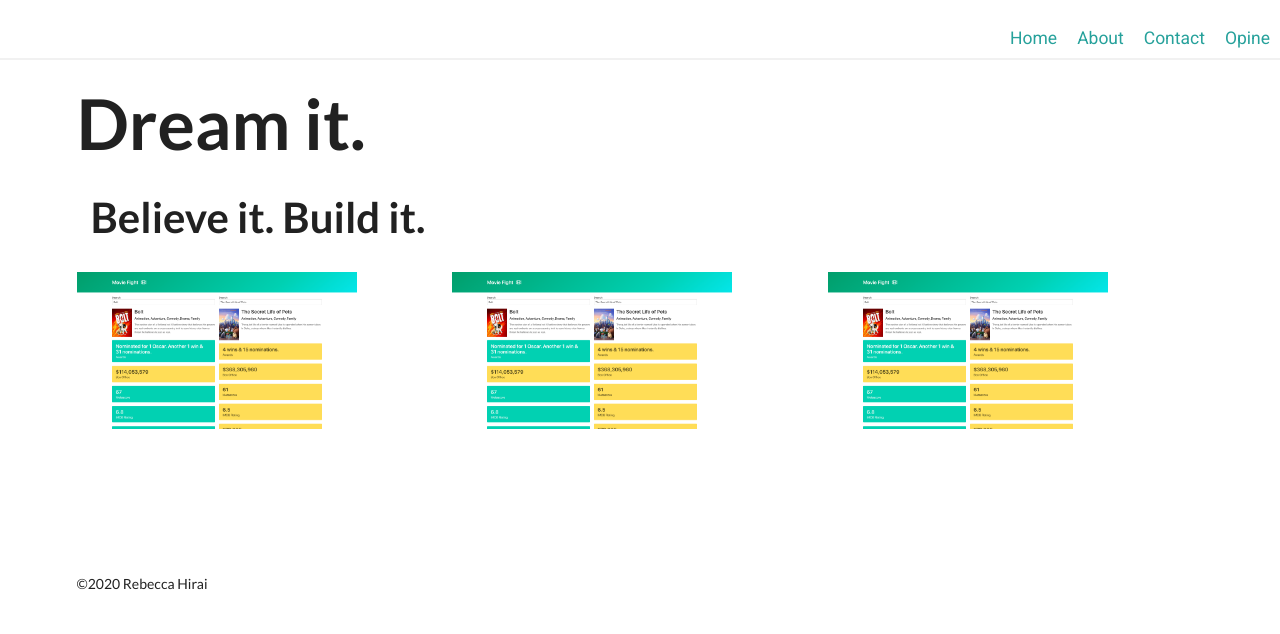
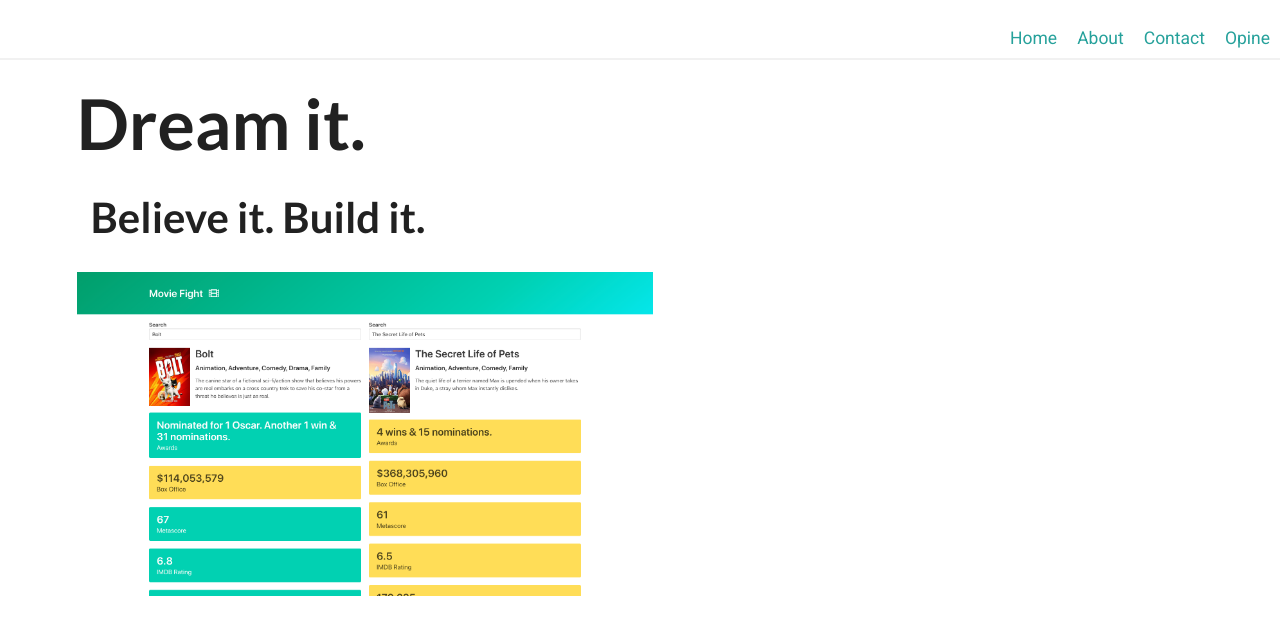
Before and after one commit to rebecca1231/portfolio2, a React (Create React App) app: page / in a window 1280 px wide. Shown: the top 634 px of the page. Built offline with nearby package versions, Linux system fonts and the light colour scheme.

Commit message:
add gsap

```diff
--- a/package.json
+++ b/package.json
@@ -6,6 +6,7 @@
     "@testing-library/jest-dom": "^4.2.4",
     "@testing-library/react": "^9.5.0",
     "@testing-library/user-event": "^7.2.1",
+    "gsap": "^3.5.1",
     "react": "^16.13.1",
     "react-dom": "^16.13.1",
     "react-router-dom": "^5.2.0",
--- a/src/Components/ProjectCards/Card.js
+++ b/src/Components/ProjectCards/Card.js
@@ -1,19 +1,54 @@
-import React from 'react'
-import movieFight from '../../projectImages/movieFight.png'
-import "./Cards.css"
+import React, { useState, useEffect, useRef } from "react";
+import { gsap } from "gsap";
+import { ScrollTrigger } from "gsap/ScrollTrigger";
 
-const Card = () => {
-    return (
-        <div className="card container">
-            <div className="image holder">
-                <img src={movieFight}/>
-                <div className="text-holder">
+gsap.registerPlugin(ScrollTrigger);
 
-                </div>
-            </div>
+const Card = ({ title, image, description, tech, skill }) => {
+  const [show, setShow] = useState(false);
 
+  const cardRef = useRef(null);
+
+  useEffect(() => {
+    gsap.fromTo(
+      cardRef.current,
+      {
+        autoAlpha: 0
+      },
+      {
+        duration: 1,
+        autoAlpha: 1,
+        ease: "none",
+        scrollTrigger: {
+          id: `${title}`,
+          trigger: cardRef.current,
+          start: "top center+=100",
+          toggleActions: "play none none reverse"
+        }
+      }
+    );
+  }, [title]);
+
+  return (
+    <div
+      className="my-card"
+      ref={cardRef}
+      key={title}
+      id={title}
+      style={{ marginBottom: "5rem" }}
+      onMouseOver={() => setShow(true)}
+      onMouseLeave={() => setShow(false)}
+    >
+      {show === true ? (
+        <div className="card-text">
+          <h3>{title}</h3> <p>About: {description}</p> <p>Tech: {tech}</p>{" "}
+          <p>Skills: {skill}</p>
         </div>
-    )
-}
+      ) : (
+        <img src={image} alt="project" />
+      )}
+    </div>
+  );
+};
 
 export default Card;
--- a/src/Components/ProjectCards/Cards.css
+++ /dev/null
@@ -1,16 +0,0 @@
-.flex-grid {
-    display: flex;
-  }
-  .col {
-    flex: 1;
-  }
-
-  img {
-    max-width: 20rem;
-  }
-
-  @media (max-width: 700px) {
-    .flex-grid {
-      display: block;
-    }
-  }
--- a/src/Components/ProjectCards/Cards.js
+++ b/src/Components/ProjectCards/Cards.js
@@ -1,23 +1,25 @@
 import React from "react";
-import "./Cards.css";
-import Card from './Card'
 
-//make an array of objects
-//name, description, link, pictures
-//  div picture / link (a)
-//on hover: picture goes white-ish, white overlay?  and new div with title, dexcription show up
+import Card from "./Card";
+import { projectData } from "./projectData";
 
+import "./card.css"
 
 const Cards = () => {
-  return (
-    <div>
-      <div className="flex-grid">
-        <div className="col"><Card/> </div>
-        <div className="col"> <Card/> </div>
-        <div className="col"> <Card/> </div>
+
+  return projectData.map((obj) => {
+    return (
+      <div className="cards">
+        <Card
+          image={obj.image}
+          title={obj.title}
+          description={obj.description}
+          tech={obj.tech}
+          skill={obj.skill}
+        />
       </div>
-    </div>
-  );
+    );
+  });
 };
 
 export default Cards;
--- /dev/null
+++ b/src/Components/ProjectCards/card.css
@@ -0,0 +1,13 @@
+
+img {
+  width:45vw;
+  }
+  .my-card {
+    width: 45vw;
+  }
+  .cards {
+    display: grid;
+    grid-template-rows: 1fr 1fr;
+    grid-template-columns: 1fr 1fr;
+
+  }
--- /dev/null
+++ b/src/Components/ProjectCards/projectData.js
@@ -0,0 +1,35 @@
+import movieFight from "../../projectImages/movieFight.png";
+import ecomm from "../../projectImages/ecomm-landing.png";
+import maze from "../../projectImages/maze.png";
+import tindogTop from "../../projectImages/tindogTop.png";
+
+export const projectData = [
+  {
+    image: movieFight,
+    title: "Movie Fight",
+    description: "Summons and compares movie stats.",
+    skill: "I learned to make API calls and debounce submit functions.",
+    tech: "Vanilla JavaScript"
+  },
+  {
+    image: ecomm,
+    title: "Ecommerce Site",
+    description: "Users can add and delete items from a cart.",
+    skill: "I learned to track user interaction.",
+    tech: "Vanilla JavaScript"
+  },
+  {
+    image: maze,
+    title: "Maze Game",
+    description: "You can use the asdw keys to move the ball.",
+    skill: "I how to manipulate elements with Matterjs.",
+    tech: "Matterjs and JavaScript"
+  },
+  {
+    image: tindogTop,
+    title: "Dog Tinder",
+    description: "This is a clean website design.",
+    skill: "I learned about UX/UI principles.",
+    tech: "HTML and CSS"
+  }
+];
```
Also changed, not shown: 1 other file (tests, documents, lock files or other folders).
